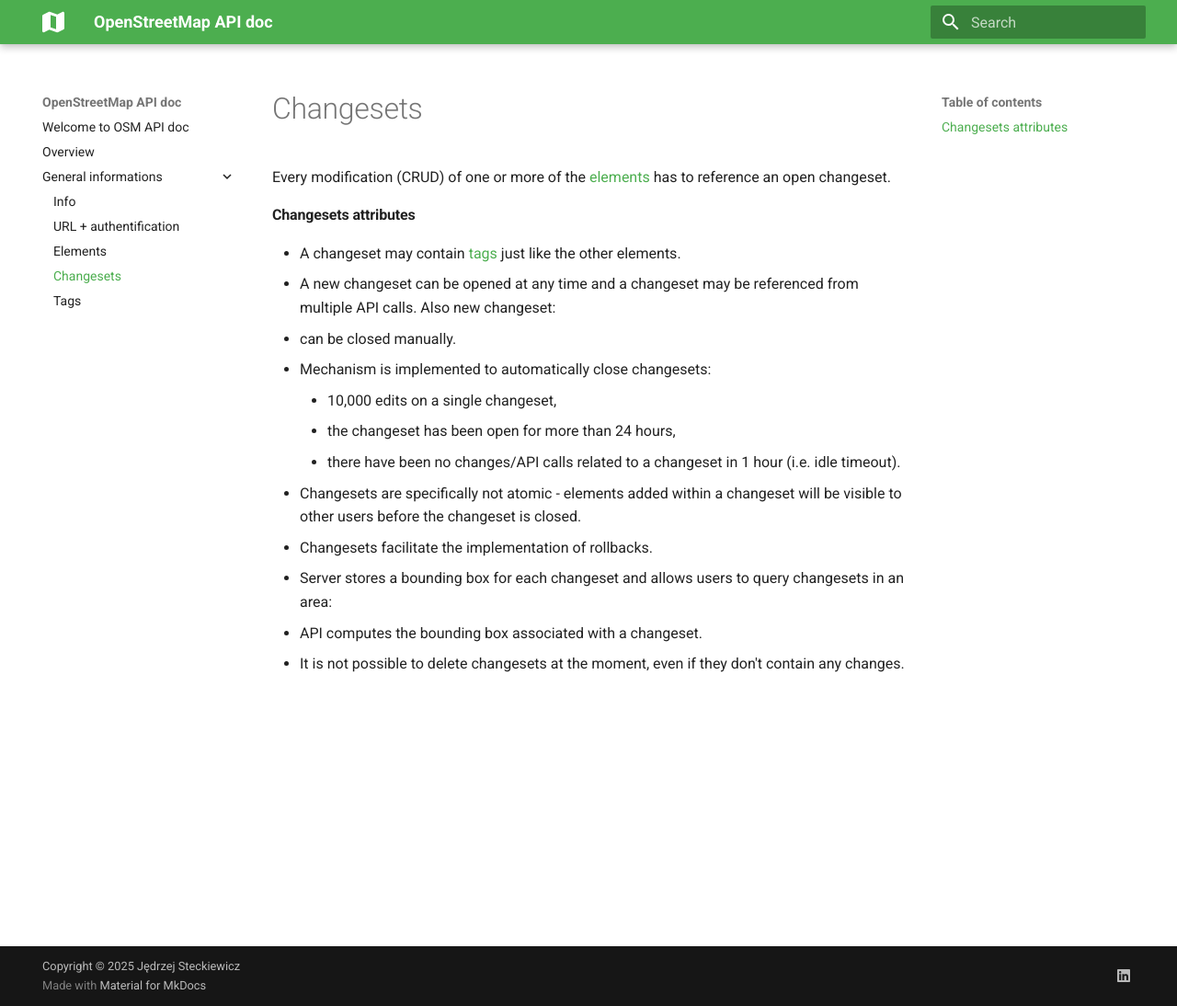
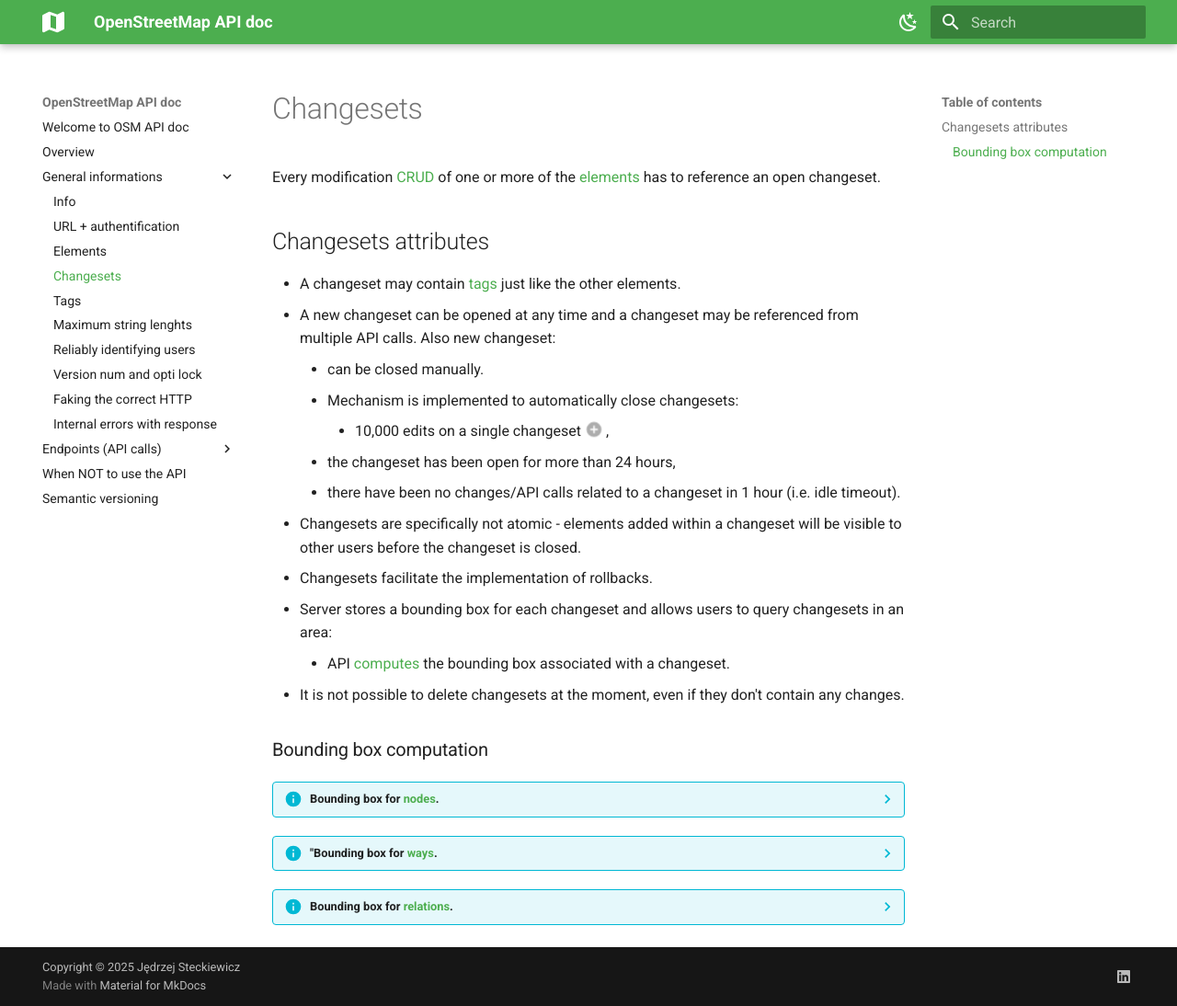
Before and after one commit to JayStecki/OpenStreetMapAPIdoc, an MkDocs documentation site: the page built from docs/general_informations/changesets.md, in a window 1280 px wide and 1094 px high. Shown: the whole window at 92% size. Built offline with MkDocs 1.6.1 and Material for MkDocs 9.7.7, drawn with Linux system fonts in a browser that asks for light colours; some web fonts are replaced.

Commit message:
Structure and content develop
Navigation update (toc positions), layout update (dark mode switch), content add

```diff
--- a/docs/general_informations/changesets.md
+++ b/docs/general_informations/changesets.md
@@ -1,16 +1,32 @@
-Every modification (CRUD) of one or more of the [elements](elements.md) has to reference an open changeset.
+Every modification [CRUD](elements.md#operations-on-osm-elements) of one or more of the [elements](elements.md) has to reference an open changeset.
 
-#### Changesets attributes
+## Changesets attributes
+<!-- develop this paragraph --->
+  - A changeset may contain [tags](tags.md) just like the other elements.
+  - A new changeset can be opened at any time and a changeset may be referenced from multiple API calls. Also new changeset:
+      - can be closed manually.
+      - Mechanism is implemented to automatically close changesets:
+          <div class="annotate" markdown>
+          - 10,000 edits on a single changeset(1),
+          </div>
+              1. Some older changesets may contain slightly **more than 10k** (or previously 50k) changes due to some glitches in the API.
+          - the changeset has been open for more than 24 hours,
+          - there have been no changes/API calls related to a changeset in 1 hour (i.e. idle timeout).
+    - Changesets are specifically not atomic - elements added within a changeset will be visible to other users before the changeset is closed.
+    - Changesets facilitate the implementation of rollbacks.
+    - Server stores a bounding box for each changeset and allows users to query changesets in an area:
+        - API [computes](#bounding-box-computation) the bounding box associated with a changeset.
+    - It is not possible to delete changesets at the moment, even if they don't contain any changes.
+<!-- diff uploads and more --->
+### Bounding box computation
 
-- A changeset may contain [tags](tags.md) just like the other elements.
-- A new changeset can be opened at any time and a changeset may be referenced from multiple API calls. Also new changeset:
-  - can be closed manually.
-  - Mechanism is implemented to automatically close changesets:
-    - 10,000 edits on a single changeset,
-    - the changeset has been open for more than 24 hours,
-    - there have been no changes/API calls related to a changeset in 1 hour (i.e. idle timeout).
-- Changesets are specifically not atomic - elements added within a changeset will be visible to other users before the changeset is closed.
-- Changesets facilitate the implementation of rollbacks.
-- Server stores a bounding box for each changeset and allows users to query changesets in an area:
-  - API computes the bounding box associated with a changeset.
-- It is not possible to delete changesets at the moment, even if they don't contain any changes.
+??? info "Bounding box for [nodes](elements.md#elements-description)."
+    Any change to a node, including deletion, adds the node's old and new location to the bounding box.
+
+??? info ""Bounding box for [ways](elements.md#elements-description)."
+    Any change to a way, including deletion, adds all of the way's nodes to the bounding box.
+
+??? info "Bounding box for [relations](elements.md#elements-description)."
+    - Adding or removing nodes or ways from a relation causes them to be added to the changeset bounding box.
+    - Adding a relation as a member or changing tag values causes all node and way members to be added to the bounding box.
+    - This is similar to how the map call does things and is reasonable on the assumption that adding or removing members doesn't materially change the rest of the relation.
--- a/mkdocs.yml
+++ b/mkdocs.yml
@@ -10,8 +10,20 @@ theme:
     annotation: material/plus-circle
   favicon: assets/faviconJS.ico
   palette:
-    primary: green
-    accent: pink
+    # Light mode
+    - scheme: default
+      toggle:
+        icon: material/weather-night
+        name: Light mode
+      primary: green
+      accent: pink
+    # Dark mode
+    - scheme: slate
+      toggle:
+        icon: material/weather-sunny
+        name: Dark mode
+      primary: pink
+      accent: green
   plugins:
   - social
 nav:
@@ -23,6 +35,15 @@ nav:
     - Elements: general_informations/elements.md
     - Changesets: general_informations/changesets.md
     - Tags: general_informations/tags.md
+    - Maximum string lenghts: general_informations/maximum_string_lenghts.md
+    - Reliably identifying users: general_informations/reliably_identifying_users.md
+    - Version num and opti lock: general_informations/version_numbers_and_optimistic_locking.md
+    - Faking the correct HTTP: general_informations/faking_the_correct_HTTP_methods.md
+    - Internal errors with response: general_informations/internal_errors_while_generating_a_response.md
+  - Endpoints (API calls):
+    - Miscellaneous: endpoints_(API_calls)/miscellaneous.md
+  - When NOT to use the API: when_NOT_to_use_the_API.md
+  - Semantic versioning: semantic_versioning.md
 
 markdown_extensions:
   - attr_list
```
Also changed, not shown: docs/endpoints_(API_calls)/miscellaneous.md (added, +1 -0 lines), docs/general_informations/faking_the_correct_HTTP_methods.md (added, +1 -0 lines), docs/general_informations/internal_errors_while_generating_a_response.md (added, +1 -0 lines), docs/general_informations/maximum_string_lenghts.md (added, +1 -0 lines), docs/general_informations/reliably_identifying_users.md (added, +1 -0 lines), docs/general_informations/tags.md (+4 -1 lines), docs/general_informations/version_numbers_and_optimistic_locking.md (added, +1 -0 lines), docs/semantic_versioning.md (added, +1 -0 lines), docs/when_NOT_to_use_the_API.md (added, +3 -0 lines).
